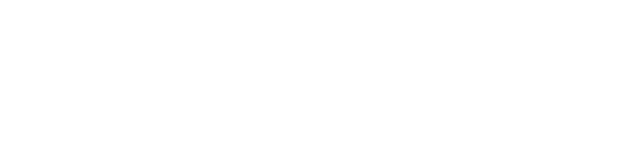
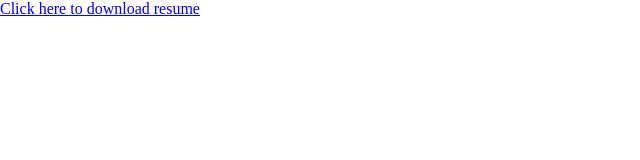
Before and after one commit to bhargavprajapati949/bhargavprajapati949.github.io, a plain HTML site: page index.html in a window 1280 px wide. Shown: the top 160 px of the page, without its empty margins (0-640 px from the left). Drawn offline with Linux system fonts and the light colour scheme.

Commit message:
Added link to download resume

```diff
--- a/index.html
+++ b/index.html
@@ -8,6 +8,7 @@
     <title>Bhargav Prajapati</title>
 </head>
 <body>
+    <a href="/Bhargav_CV.pdf">Click here to download resume</a>
     <embed id="cv" src="Bhargav_CV.pdf"/>
     <!-- <div>
         <li>Education</li>
```
